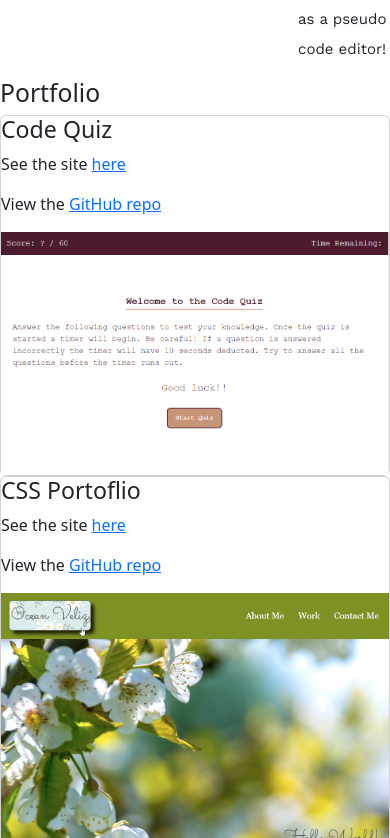
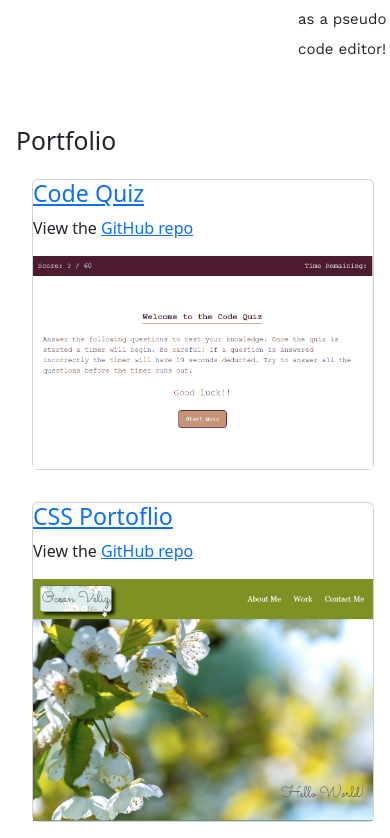
Before and after one commit to oceanlatte/my-react-portfolio, a React (Create React App) app: page / in a window 390 px wide. Shown: the part 1426-2264 px from the top of the page. Built offline with nearby package versions, Linux system fonts and the light colour scheme.

Commit message:
add flex box to each project for different media querires

```diff
--- a/src/components/Portfolio.js
+++ b/src/components/Portfolio.js
@@ -3,7 +3,7 @@ import Project from './Project';
 
 function Portfolio() {
   return (
-    <div >
+    <div className='mt-5 ps-3'>
       <h2>Portfolio</h2>
       <div>
         <Project/>
--- a/src/components/Project.js
+++ b/src/components/Project.js
@@ -5,6 +5,7 @@ import weatherForecaster from '../assets/images/weather-forecaster-preview.png';
 import boozeNBinge from '../assets/images/booze-n-binge-preview.png';
 import scheduler from '../assets/images/scheduler-preview.png';
 import sinato from '../assets/images/sinato-homepage.png';
+import '../App.css';
 
 function Project() {
   const projInfo = [{
@@ -46,17 +47,16 @@ function Project() {
 
 
   return (
-    projInfo.map((project) => (
-      <div className='card-container'>
-          <div className='card'>
-            <h3>{project.name}</h3>
-            <p>See the site <a href={project.link}>here</a></p>
+    <div className='card-container d-flex justify-content-around flex-wrap'>
+    {projInfo.map((project) => (
+          <div className='card m-3 col-lg-5 col-sm-10'>
+            <h3><a href={project.link} target='_blank' rel='noreferrer'>{project.name}</a></h3>
             <p>View the <a href={project.gitHub}>GitHub repo</a></p>
             <img src={project.image} alt=''/>
           </div>
+
+    ))}
       </div>
-
-    ))
     )
 }
 
```
